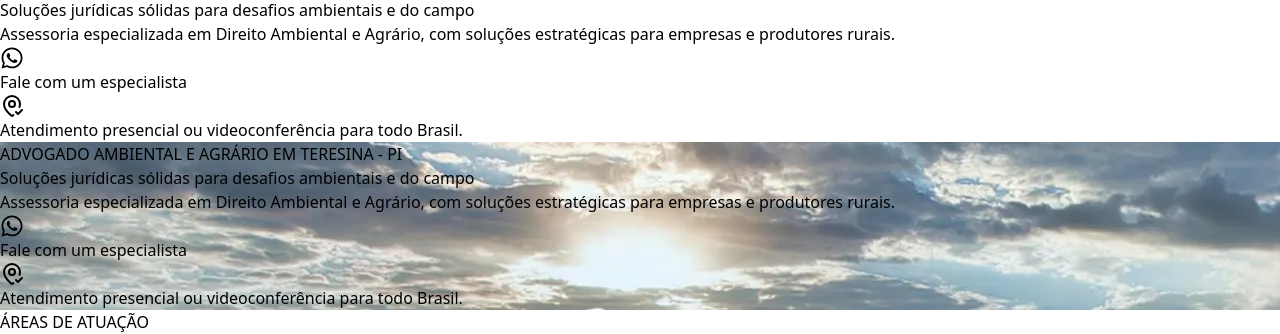
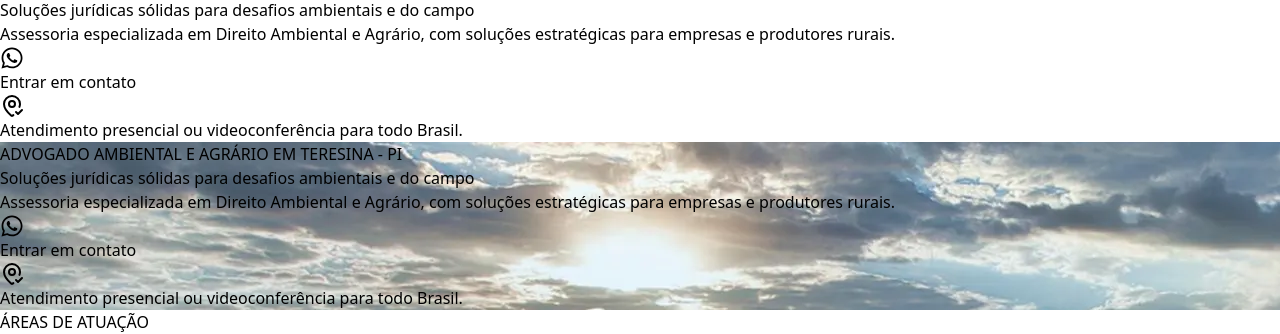
Before and after one commit to EdisonMatos/LP-Raphael-Palhares, a React (Vite) app: page / in a window 1280 px wide. Shown: the part 391-725 px from the top of the page. Built offline with nearby package versions, Linux system fonts and the light colour scheme; a web font is replaced by a local one.

Commit message:
fix: Label Botão Hero

```diff
--- a/src/content/content.jsx
+++ b/src/content/content.jsx
@@ -138,7 +138,7 @@ const content = {
       heroImg: bgHeroImg, //fundo da Hero
       heroDefaultImage: heroDefaultImg, //imagem da heroDefault Mobile
       backgroundPerson: backgroundPersonMobile,
-      ctaButtonText: "Fale com um especialista",
+      ctaButtonText: "Entrar em contato",
       obsHero: {
         icon: (
           <svg
```
